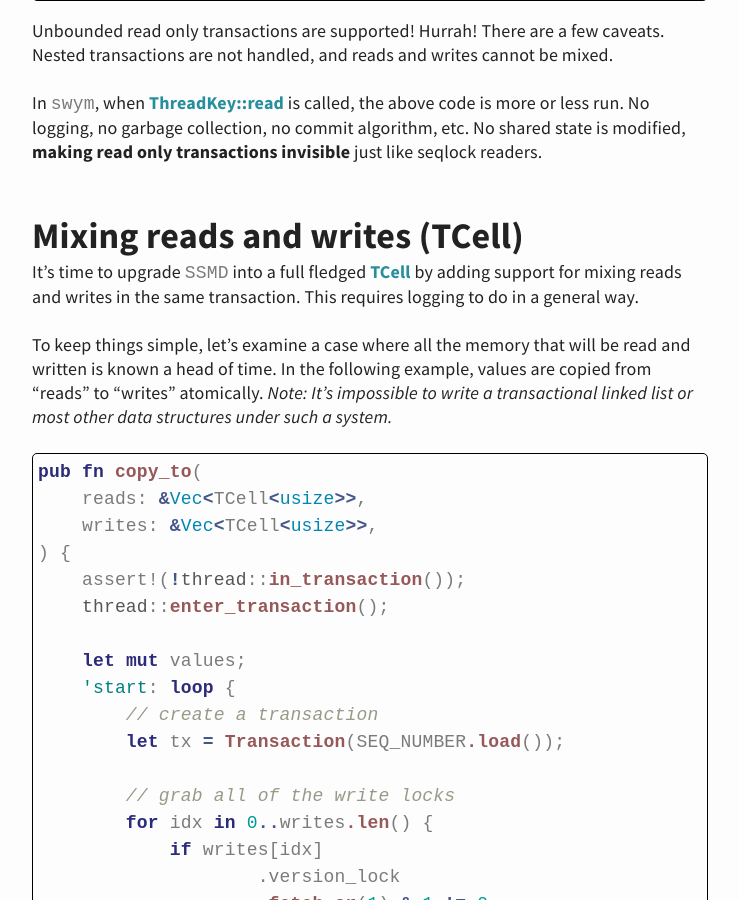
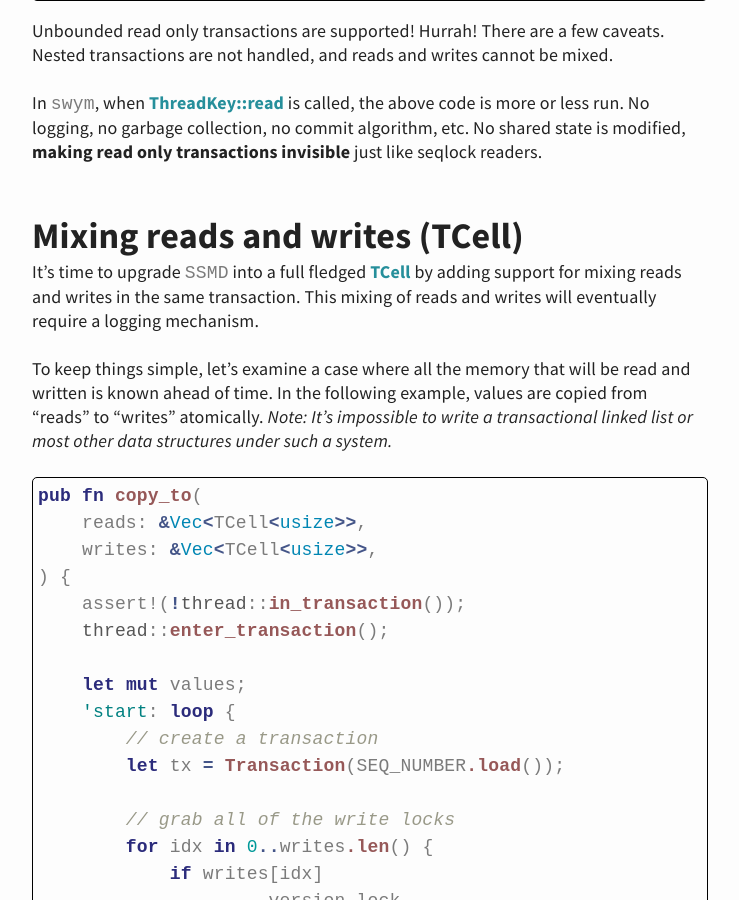
Before and after one commit to mtak-blog/mtak-blog.github.io, a Jekyll site: the page built from _posts/2019-03-24-generalizing-seqlocks.md, in a window 1280 px wide and 900 px high, scrolled down 7855 px. Shown: the whole window, without its empty margins (270-1009 px from the left). Built offline with Jekyll 4.4.1, drawn with Linux system fonts in a browser that asks for light colours; some of the changed text lies outside the part shown.

Commit message:
grammar/proof reading

````diff
--- a/_posts/2019-03-24-generalizing-seqlocks.md
+++ b/_posts/2019-03-24-generalizing-seqlocks.md
@@ -1,7 +1,7 @@
 ---
 title: "Generalizing Seqlocks"
 ---
-# the swym algorithm
+# The swym Algorithm
 
 [swym](https://github.com/mtak-/swym) is a very performant Software Transactional Memory (STM) library. It uses a variation on the per-object Transactional Locking II algorithm. The [paper](https://people.csail.mit.edu/shanir/publications/Transactional_Locking.pdf) does an excellent job explaining the algorithm, but it is not required reading for this article. `swym` is a generalization of seqlocks - one the TL2 paper *almost* achieves, but does not for whatever reason.
 
@@ -90,9 +90,9 @@ With the seqlock algorithm sketched out, it's now time to start generalizing it.
 
 ## Single-Sequence Multiple Data
 
-Seqlocks are great for providing atomic access to a single value, but they don't compose. If there are two values `i` and `j` each with their own seqlock, and a program wants to "atomically" read both of them, it's out of luck.
+Seqlocks are great for providing atomic access to a single value, but they don't compose. If there are two values `t` and `u` each with their own seqlock, and a program wants to "atomically" read both of them, it's out of luck.
 
-To fix that, without losing the ability to perform independent writes to `i` and `j` in parallel, allow me to introduce the Single Sequence Multiple Data (SSMD) structure.
+To fix that, without losing the ability to perform independent writes to `t` and `u` in parallel, allow me to introduce the Single Sequence Multiple Data (SSMD) structure.
 
 ```rust
 // always even
@@ -136,7 +136,7 @@ Only the last line has changed from `self.seq_number.fetch_add(1)` to instead bu
 
 #### SSMD readers (part 1)
 
-For now, let's forget about composability, and just solve the problem of reading from two `SSMD<T>`'s atomically. One possible solution looks like this:
+For now, let's forget about composability, and just solve the problem of reading from two `SSMD<T>`s atomically. One possible solution looks like this:
 
 ```rust
 pub fn read_pair<T, U>(t: &SSMD<T>, u: &SSMD<U>) -> (T, U)
@@ -199,7 +199,7 @@ I'll informally first prove that no torn reads are ever returned (again ignoring
 
 Other cases where a write lock is aquired after the read has acquired a sequence number are no different than a regular seqlock.
 
-Now for a handwaiving explaination of why the read of the pair is atomic. What matters for atomicity is that both values returned were stored in memory at the exact moment `SEQ_NUMBER` was incremented to the value `fn read` sees. The commit algorithm later in the article will ensure that write's obey this rule.
+Now for a handwaving explanation of why the read of the pair is atomic. What matters for atomicity is that both values returned were stored in memory at the exact moment `SEQ_NUMBER` was incremented to the value `fn read` sees. The commit algorithm later in the article will ensure that writes obey this rule.
 
 #### SSMD readers (part 2 - enter transactions)
 
@@ -261,9 +261,9 @@ In `swym`, when [ThreadKey::read](https://docs.rs/swym/0.1.0-preview/swym/thread
 
 ## Mixing reads and writes (TCell)
 
-It's time to upgrade `SSMD` into a full fledged [TCell](https://docs.rs/swym/0.1.0-preview/swym/tcell/struct.TCell.html) by adding support for mixing reads and writes in the same transaction. This requires logging to do in a general way.
+It's time to upgrade `SSMD` into a full fledged [TCell](https://docs.rs/swym/0.1.0-preview/swym/tcell/struct.TCell.html) by adding support for mixing reads and writes in the same transaction. This mixing of reads and writes will eventually require a logging mechanism.
 
-To keep things simple, let's examine a case where all the memory that will be read and written is known a head of time. In the following example, values are copied from "reads" to "writes" atomically. *Note: It's impossible to write a transactional linked list or most other data structures under such a system.*
+To keep things simple, let's examine a case where all the memory that will be read and written is known ahead of time. In the following example, values are copied from "reads" to "writes" atomically. *Note: It's impossible to write a transactional linked list or most other data structures under such a system.*
 
 ```rust
 pub fn copy_to(
@@ -327,7 +327,7 @@ pub fn copy_to(
 That's a big soggy ball of code up there, but it's essentially `swym`'s commit algorithm.
 
 The algorithm in words:
-1. Grab all of the locks to `TCell`'s that will be written - retry if acquiring a lock fails.
+1. Grab all of the locks to `TCell`s that will be written - retry if acquiring a lock fails.
 2. Perform all of the reads, unlocking/retrying if one fails.
 3. Perform all of the writes.
 4. Update the sequence number.
@@ -414,7 +414,7 @@ fn commit(tx: Transaction<'_>) -> Result<(), Error> {
 ```
 
 Algorithm:
-1. Grab all of the locks to `TCell`'s in the redo_log - returning an error on failure.
+1. Grab all of the locks to `TCell`s in the redo_log - returning an error on failure.
 2. Check that none of the reads have been modified since transaction start, unlocking/retrying if one fails.
 3. Perform all of the writes.
 4. Update the sequence number.
@@ -469,7 +469,7 @@ fn get<'a>(
 }
 ```
 
-`get` is very similar to `SSMD::get` except it adds self to the `read_log` and checks the `redo_log` for any writes made during the transaction. Without that check, Single Lock Atomicity, would be violated.
+`get` is very similar to `SSMD::get` except it adds self to the `read_log` and checks the `redo_log` for any writes made during the transaction. Without that check, Single Lock Atomicity would be violated.
 
 
 #### ThreadKey::rw
````
Also changed, not shown: other parts of _posts/2019-03-24-generalizing-seqlocks.md (+6 -6 lines).
